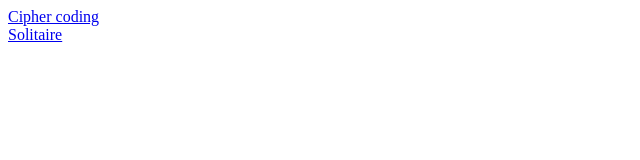
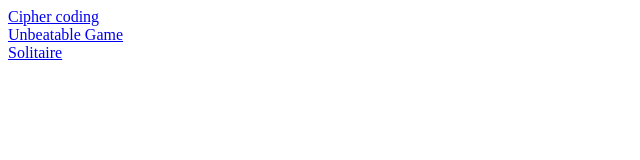
Before and after one commit to rdtheriault/HTML, a plain HTML site: page index.html in a window 1280 px wide. Shown: the whole page, without its empty margins (0-640 px from the left). Drawn offline with Linux system fonts and the light colour scheme.

Commit message:
Update index.html
added unbeatable game link

```diff
--- a/index.html
+++ b/index.html
@@ -3,6 +3,7 @@
 </head>
 <body>
   <a href="cipher">Cipher coding</a><br>
+  <a href="unbeatable">Unbeatable Game</a><br>
   <a href="solitaire">Solitaire</a>
 
 </body>
```
